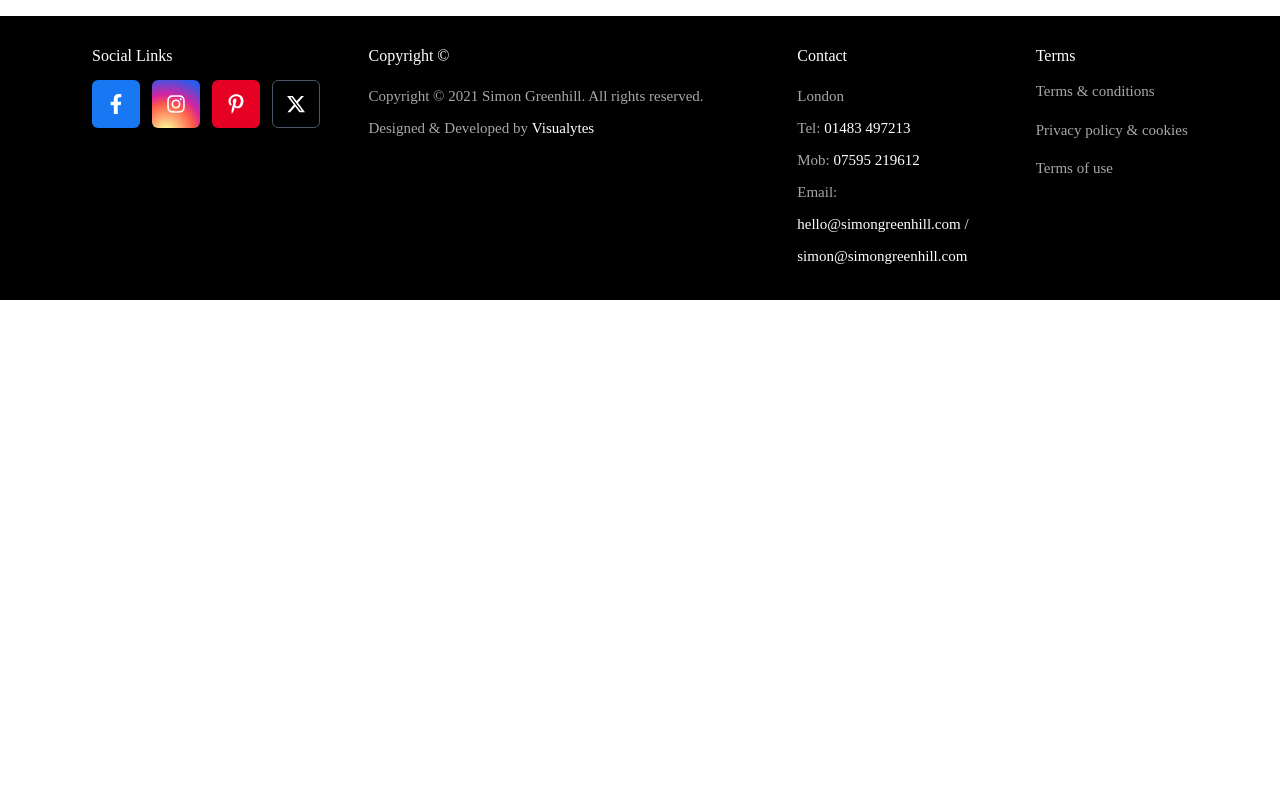
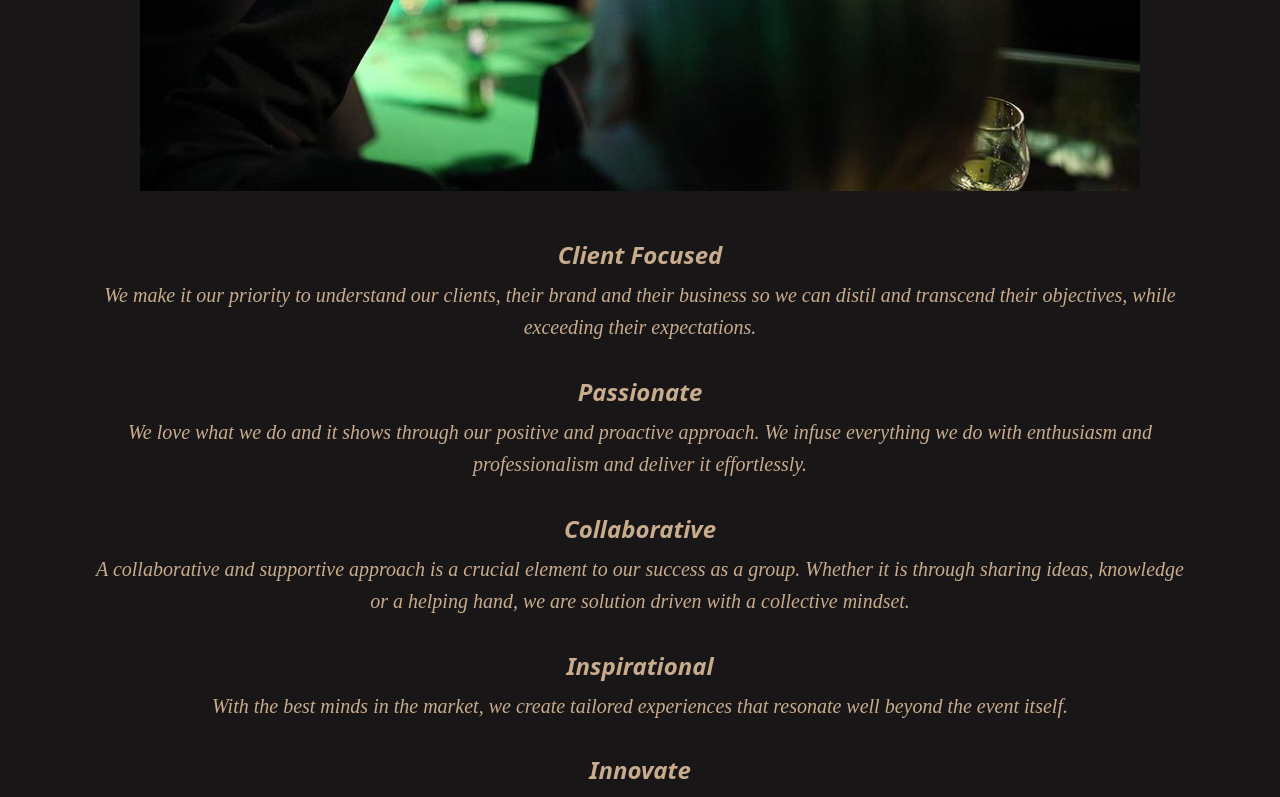
Before and after one commit to Lakshit-Poojari/GreenHill-Events, a Next.js app: page /vision-and-values in a window 1280 px wide. Before the commit this address had no page. Shown: the part 784-1581 px from the top of the page. Before the commit the page ends 1084 px from the top, so only its background shows below. Built offline with nearby package versions, Linux system fonts and the light colour scheme.

Commit message:
create vision and values page

```diff
--- a/app/(subpages)/our-founder/page.tsx
+++ b/app/(subpages)/our-founder/page.tsx
@@ -29,7 +29,7 @@ const page = () => {
                         and finding new ways to ensure that his new and existing clients’ events stand out.</p>
                 </div>
                 <div>
-                    <Image src={"/About/Our-Founder.jpg"} alt="About" width={600} height={100}/>
+                    <Image src={"/About/Our-Founder.jpg"} alt="our-founder" width={600} height={100}/>
                 </div>
             </div>
         </div>
--- /dev/null
+++ b/app/(subpages)/vision-and-values/page.tsx
@@ -0,0 +1,64 @@
+import SectionHeading from '@/components/SectionHeading'
+import Image from 'next/image'
+import React from 'react'
+
+const values = [
+  {
+    title: "Client Focused",
+    description:
+      "We make it our priority to understand our clients, their brand and their business so we can distil and transcend their objectives, while exceeding their expectations.",
+  },
+  {
+    title: "Passionate",
+    description:
+      "We love what we do and it shows through our positive and proactive approach. We infuse everything we do with enthusiasm and professionalism and deliver it effortlessly.",
+  },
+  {
+    title: "Collaborative",
+    description:
+      "A collaborative and supportive approach is a crucial element to our success as a group. Whether it is through sharing ideas, knowledge or a helping hand, we are solution driven with a collective mindset.",
+  },
+  {
+    title: "Inspirational",
+    description:
+      "With the best minds in the market, we create tailored experiences that resonate well beyond the event itself.",
+  },
+  {
+    title: "Innovate",
+    description:
+      "We are naturally curious and we are constantly striving to be ahead of the cultural curve. We are conduits for our clients with an energy and through innovation we excel.",
+  },
+];
+
+const page = () => {
+  return (
+    <>
+        <div className="pt-26 mx-16.25 px-6.75">
+            <SectionHeading title='Vision and Values'/>
+            <div className=' '>
+                <div className='flex items-center my-6 py-3 justify-center'>
+                    <Image src={"/About/Vision-Values.jpg"} alt="Vision-Values" width={1000} height={100}/>
+                </div>
+
+                <div>
+                    <div className="space-y-8 text-center my-6 py-3">
+                        {values.map((value) => (
+                            <div key={value.title}>
+                            <h3 className="text-[#C9AC8C] font-['Old Standard TT'] italic text-2xl font-semibold mb-2">
+                                {value.title}
+                            </h3>
+
+                            <p className="text-[#C9AC8C] text-xl font-['Poppins'] italic leading-relaxed">
+                                {value.description}
+                            </p>
+                            </div>
+                        ))}
+                    </div>
+                </div>
+            </div>
+        </div>
+    </>
+  )
+}
+
+export default page
--- a/components/NavbarSubComponents/LargeScreen/AboutDropDown.tsx
+++ b/components/NavbarSubComponents/LargeScreen/AboutDropDown.tsx
@@ -11,15 +11,15 @@ const aboutMenu = [
   },
   {
     name: "VISION & VALUES",
-    href: "/about-us/vision-and-values",
+    href: "/vision-and-values",
   },
   {
     name: "CASE STUDIES",
-    href: "/about-us/case-studies",
+    href: "/case-studies",
   },
   {
     name: "CAREERS",
-    href: "/about-us/careers",
+    href: "/careers",
   },
 ];
 
--- a/components/NavbarSubComponents/SmallScreen/AboutAccordion.tsx
+++ b/components/NavbarSubComponents/SmallScreen/AboutAccordion.tsx
@@ -6,19 +6,19 @@ import React, { useState } from "react";
 const aboutMenu = [
   {
     name: "OUR FOUNDER",
-    href: "/about-us/our-founder",
+    href: "/our-founder",
   },
   {
     name: "VISION & VALUES",
-    href: "/about-us/vision-and-values",
+    href: "/vision-and-values",
   },
   {
     name: "CASE STUDIES",
-    href: "/about-us/case-studies",
+    href: "/case-studies",
   },
   {
     name: "CAREERS",
-    href: "/about-us/careers",
+    href: "/careers",
   },
 ];
 
```
Also changed, not shown: public/About/Vision-Values.jpg (added).
